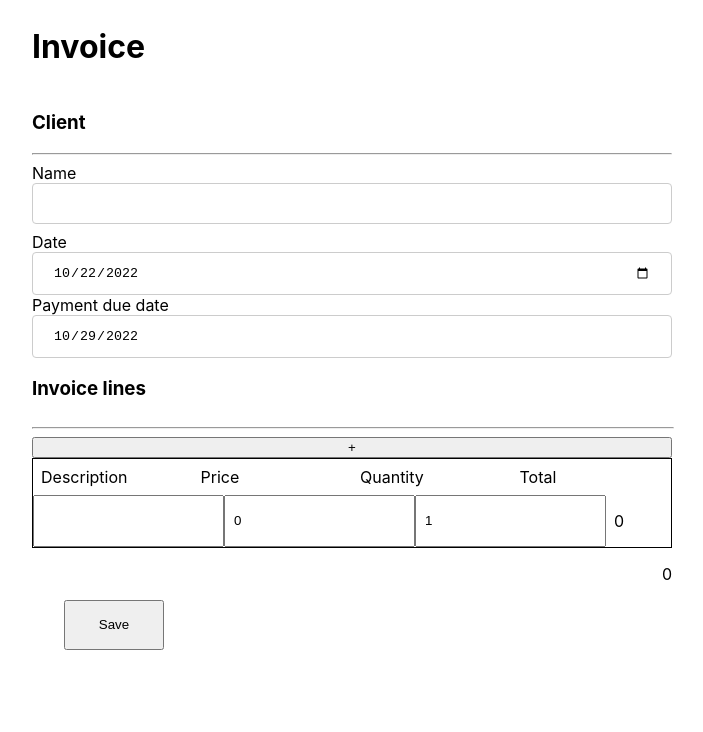
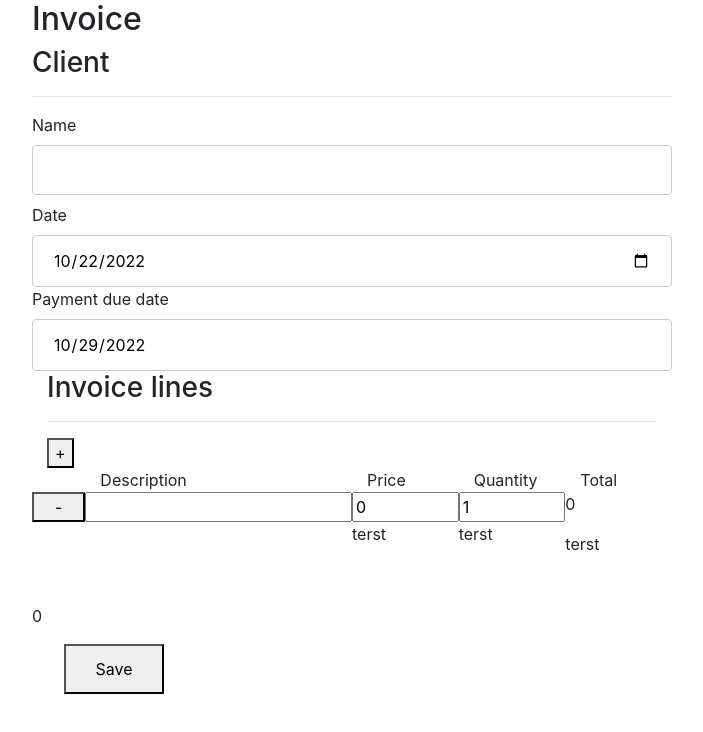
Before and after one commit to kajava-juri/InvoiceComponent, a React (Create React App) app: page / in a window 1280 px wide. Shown: the top 732 px of the page, without its empty margins (288-991 px from the left). Built offline with nearby package versions, Linux system fonts and the light colour scheme.

Commit message:
error handling

```diff
--- a/public/index.html
+++ b/public/index.html
@@ -24,6 +24,9 @@
       work correctly both with client-side routing and a non-root public URL.
       Learn how to configure a non-root public URL by running `npm run build`.
     -->
+    <link rel="stylesheet" href="https://stackpath.bootstrapcdn.com/bootstrap/4.1.0/css/bootstrap.min.css"
+    integrity="sha384-9gVQ4dYFwwWSjIDZnLEWnxCjeSWFphJiwGPXr1jddIhOegiu1FwO5qRGvFXOdJZ4"
+    crossorigin="anonymous">
     <title>React App</title>
   </head>
   <body>
--- a/src/assets/Styles/invoice.css
+++ b/src/assets/Styles/invoice.css
@@ -29,28 +29,15 @@
     margin-bottom: 8px;
 }
 
-.invoiceLines{
-    display: flex;
-    flex-direction: column;
-}
-
 .invoiceLine{
     border: solid;
     border-width: 1px;
 }
 
-header, .row {
-    display: flex;
-}
-
-.col {
-    flex: 1;
-    padding-left: 8px;
-}
-
 .invoiceFooter{
     display: flex;
     flex-direction: column;
+    margin-top: 32px;
 }
 
 .errorMessage{
--- a/src/components/Invoice.js
+++ b/src/components/Invoice.js
@@ -14,6 +14,7 @@ export default function Invoice(){
         description: "",
         quantity: 1,
         price: 0.00,
+        error: "",
         total: function(){
             return this.quantity * this.price;
         }
@@ -40,7 +41,7 @@ export default function Invoice(){
     }
 
     function handleLineChange(event){
-        let id = event.target.parentElement.getAttribute("lineid");
+        let id = event.target.parentElement.parentElement.getAttribute("lineid");
         id = parseInt(id);
         const { name, value } = event.target;
 
@@ -58,9 +59,13 @@ export default function Invoice(){
     }
 
     function handleCreateLine(){
-        //console.log(invoiceLineId);
         setinvoiceLines([...invoiceLines, {...invoiceLine, id: invoiceLines.length + 1}]);
-        //console.log(invoiceLines);
+    }
+
+    function handleDeleteLine(event){
+        let id = event.target.parentElement.parentElement.getAttribute("lineid");
+        id = parseInt(id);
+        setinvoiceLines(invoiceLines.filter(l => l.id !== id));
     }
 
     function calculateTotalSum(){
@@ -76,30 +81,36 @@ export default function Invoice(){
     }, [invoiceLines])
 
     function handleSubmit(event){
+        let nameError = "";
         if(clientName.length > 32){
-            invoiceErrors.clientName = "Name must be less than 32 characters";
+            nameError = "Name must be less than 32 characters";
         }
-
+        let invoiceLinerrors = [];
         invoiceLines.forEach(line => {
+            let lineErrors = {};
             if(line.description.length > 32){
-                invoiceErrors.description = "Description must be less than 32 chatacters";
+                lineErrors.description = "Description must be less than 32 characters";
             }
             if(line.price.length > 8){
-                invoiceErrors.price = "Price must be less than 8 digits";
+                lineErrors.price = "Price must be less than 8 digits";
             }
             if(line.quantity.length > 8){
-                invoiceErrors.quantity = "Quantity must be less than 8 digits";
+                lineErrors.quantity = "Quantity must be less than 8 digits";
             }
-            if(line.total.length > 8){
-                invoiceErrors.total = "Total must be less than 8 digits";
+            if(line.total().length > 8){
+                lineErrors.total = "Total must be less than 8 digits";
             }
+            let invalid = Object.keys(lineErrors).length === 0;
+            if(!invalid){
+                invoiceLinerrors.push(lineErrors);
+            }
+
         });
-        if(invoiceErrors.inValid){
-            console.log(invoiceErrors);
-            return;
-        } else{
-            alert("Success");
-        }
+        console.log(invoiceLinerrors.length);
+
+        //make a modal to display invalid fields
+        setInvoiceErrors({clientName: nameError, invoiceLines: invoiceLinerrors});
+        //console.log(invoiceLinerrors);
     }
 
     return (
@@ -123,31 +134,44 @@ export default function Invoice(){
                     <input id='dueDate' type={"date"} className='headerInput' readOnly={true} value={dueDateString}></input>
                 </div>
             </div>
-            <div className='invoiceLines'>
+            <div className='container'>
                 <h3>Invoice lines</h3>
                 <hr style={{width: "100%"}}/>
                 <button onClick={handleCreateLine}>+</button>
-                <div className='invoiceLine'>
-                    <header style={{marginTop: 8, marginBottom: 8}}>
-                        <div className='col'>Description</div>
-                        <div className='col'>Price</div>
-                        <div className='col'>Quantity</div>
-                        <div className='col'>Total</div>
-                    </header>
-                    {invoiceLines && invoiceLines.map((line, i) => {
+                <div className='row'>
+                    <div className='col-md-1'></div>
+                    <div className='col-md-5'>Description</div>
+                    <div className='col-md-2'>Price</div>
+                    <div className='col-md-2'>Quantity</div>
+                    <div className='col-md-2'>Total</div>
+                </div>
+                {invoiceLines && invoiceLines.map((line, i) => {
                         return (
                             <div key={i} lineid={line.id} className='row'>
-                                <input type={"text"} className='col' name='description' value={line.description} onChange={handleLineChange}></input>
-                                <input type={"number"} className='col' name='price' value={line.price} onChange={handleLineChange}></input>
-                                <input type={"number"} className='col' name='quantity' value={line.quantity} onChange={handleLineChange}></input>
-                                <p className='col'>{line.total()}</p>
+                                <div className='col-md-1 p-0'>
+                                    <button style={{width: "100%"}} onClick={handleDeleteLine}>-</button>
+                                </div>
+                                <div className='col-md-5 p-0'>
+                                    <input type={"text"}  name='description' value={line.description} onChange={handleLineChange} style={{width: "100%"}}></input>
+                                </div>
+                                <div className='col-md-2 p-0'>
+                                    <input type={"number"}  name='price' value={line.price} onChange={handleLineChange} style={{width: "100%"}}></input>
+                                    <p>terst</p>
+                                </div>
+                                <div className='col-md-2 p-0'>
+                                    <input type={"number"}  name='quantity' value={line.quantity} onChange={handleLineChange} style={{width: "100%"}}></input>
+                                    <p>terst</p>
+                                </div>
+                                <div className='col-md-2 p-0'>
+                                    <p style={{width: "100%"}}>{line.total()}</p>
+                                    <p>terst</p>
+                                </div>
                             </div>
                         )
                     })}
-                </div>
             </div>
             <div className='invoiceFooter'>
-                <p style={{alignSelf: "flex-end"}}>{totalSum}</p>
+                <p style={{alignSelf: "flex-start"}}>{totalSum}</p>
                 <button style={{width: 100, height: 50, marginLeft: 32}} onClick={handleSubmit}>Save</button>
             </div>
         </div>
```
